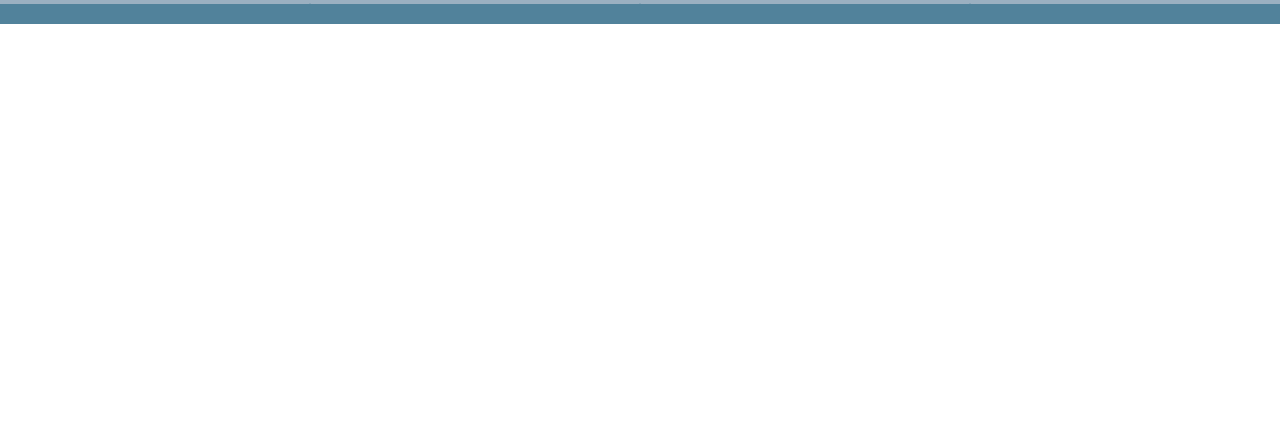
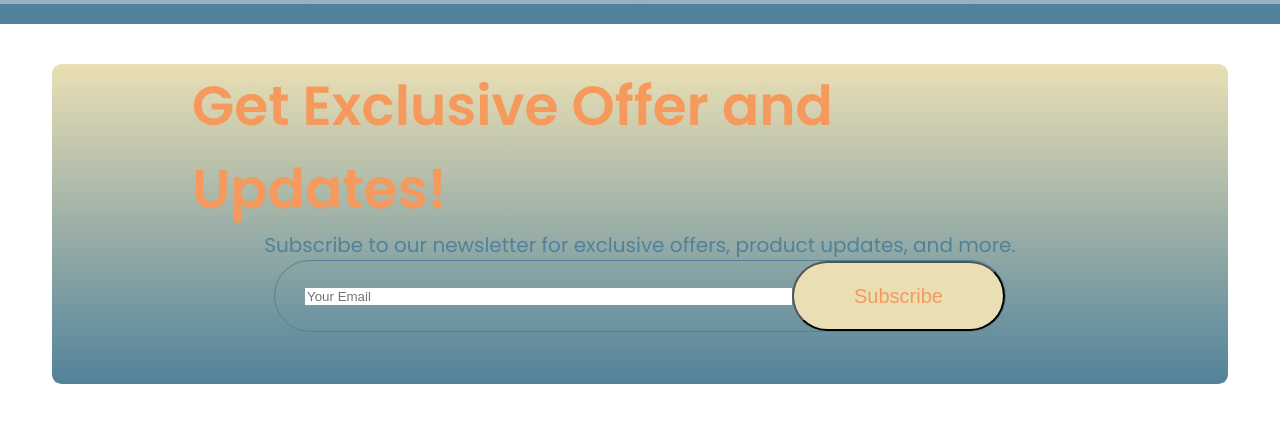
Before and after one commit to Rahulboro/mernEcommerce, a React (Create React App) app: page / in a window 1280 px wide. Shown: the part 2841-3263 px from the top of the page. Before the commit the page ends 2865 px from the top, so only its background shows below. Built offline with nearby package versions, Linux system fonts and the light colour scheme; a web font is replaced by a local one.

Commit message:
newsletter section

```diff
--- a/src/Componects/NewCollections/NewCollections.css
+++ b/src/Componects/NewCollections/NewCollections.css
@@ -4,6 +4,7 @@
     flex-direction: column;
     justify-content: center;
     align-items: center;
+    margin-bottom: 40px;
 }
 .New-collections h1{
     color: #9BB0C1;
--- /dev/null
+++ b/src/Componects/Newsletter/Newsletter.css
@@ -0,0 +1,48 @@
+
+.Newsletter{
+    width: 70%;
+    border-radius: .6em;
+    height:40vh;
+    display: flex;
+    flex-direction: column;
+    align-items: center;
+    margin: auto;
+    padding: 0px 140px;
+    margin-bottom: 150px;
+    background: linear-gradient(180deg,#EADFB4,#51829B );
+}
+.Newsletter h1{
+    color: #F6995C;
+    font-size: 55px;
+    font-weight: 600;
+}
+.Newsletter p{
+    color: #51829B;
+    font-size: 20px;
+}
+.Newsletter div {
+    display: flex;
+    align-items: center;
+    justify-content: space-between;
+    width: 730px;
+    height: 70px;
+    border-radius: 80px;
+    border: 1px solid #51829B;
+}
+
+.Newsletter input {
+    width: 500px;
+    margin-left: 30px;
+    border: none;
+    outline: none;
+}
+
+.Newsletter div button{
+    width: 220px;
+    height:  70px;
+    border-radius: 80px;
+    background: #EADFB4;
+    color: #F6995C;
+    font-size: 20px;
+    cursor: pointer;
+}
--- /dev/null
+++ b/src/Componects/Newsletter/Newsletter.jsx
@@ -0,0 +1,20 @@
+import React from "react";
+import "../Newsletter/Newsletter.css";
+
+const Newsletter = () => {
+  return (
+    <div className="Newsletter">
+      <h1> Get Exclusive Offer and Updates! </h1>
+      <p>
+        Subscribe to our newsletter for exclusive offers, product updates, and
+        more.
+      </p>
+      <div>
+        <input type="email" placeholder="Your Email"></input>
+        <button>Subscribe</button>
+      </div>
+    </div>
+  );
+};
+
+export default Newsletter;
--- a/src/Pages/Shop.jsx
+++ b/src/Pages/Shop.jsx
@@ -3,6 +3,7 @@ import Hero from "../Componects/Hero/Hero";
 import Popular from "../Componects/Popular/Popular";
 import Offers from "../Componects/Offers/Offers";
 import NewCollections from "../Componects/NewCollections/NewCollections";
+import Newletter from "../Componects/Newsletter/Newsletter";
 
 const Shop = () => {
   return (
@@ -11,6 +12,7 @@ const Shop = () => {
       <Popular />
       <Offers />
       <NewCollections />
+      <Newletter />
     </div>
   );
 };
```
